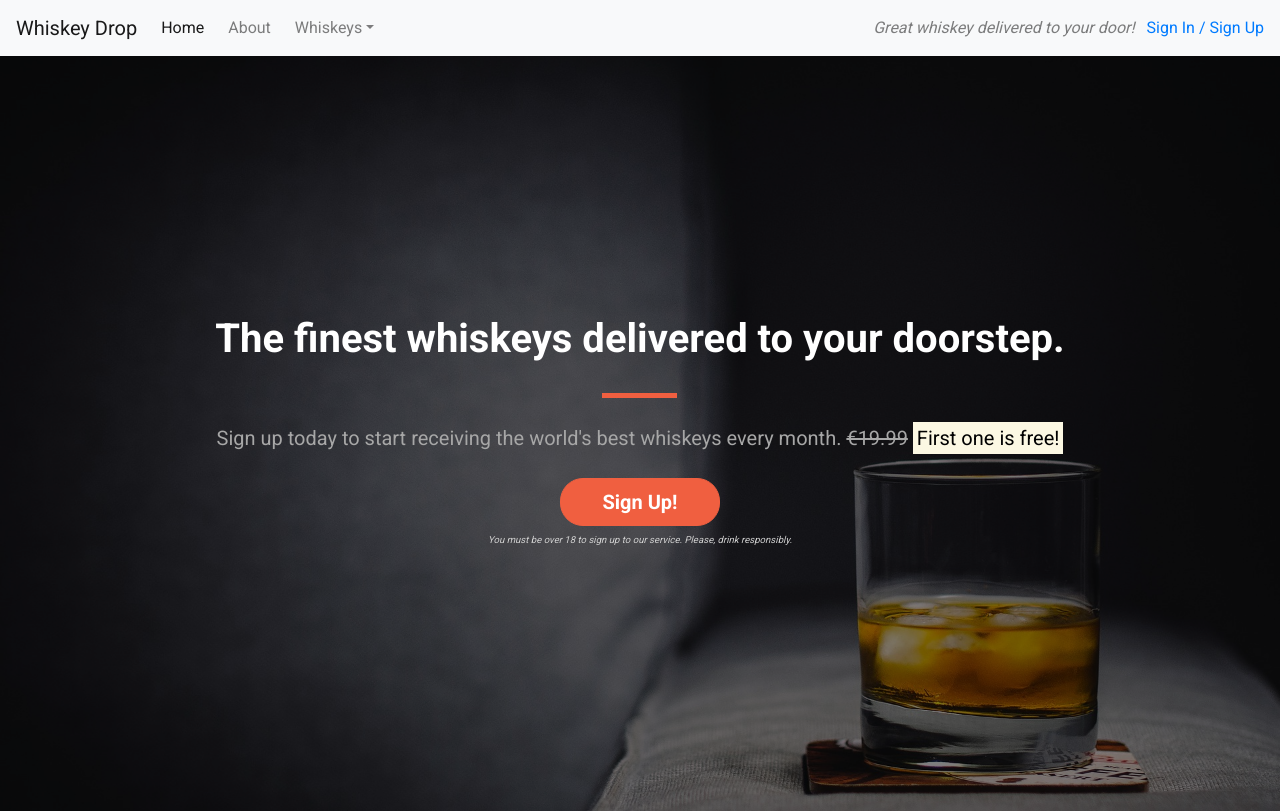
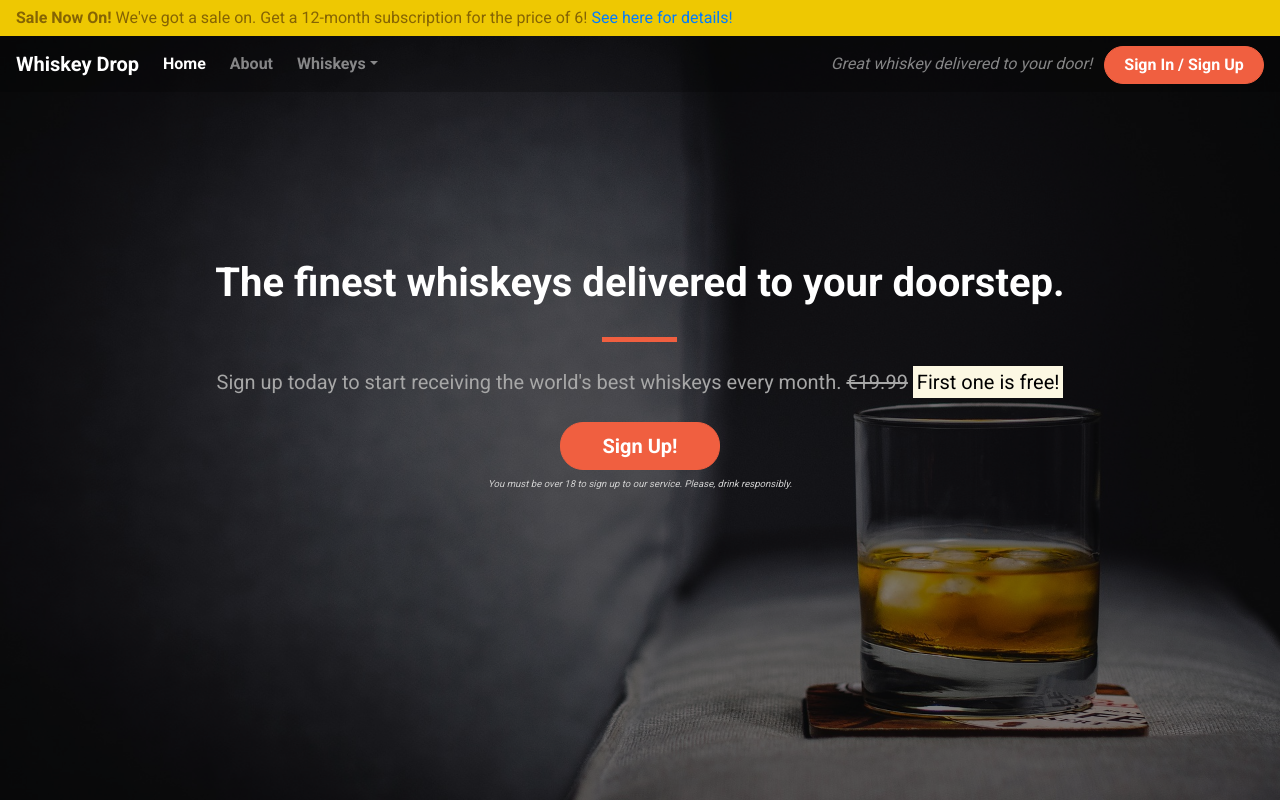
Before and after one commit to JarlathMacS/bootstrap4, a plain HTML site: page index.html in a window 1280 px wide. Shown: the top 811 px of the page. Drawn offline with nearby package versions, Linux system fonts and the light colour scheme.

Commit message:
Add content for "Styling our Nav and Alert" video

```diff
--- a/css/style.css
+++ b/css/style.css
@@ -2,7 +2,17 @@ body {
     font-family: 'Roboto', sans-serif;
 }
 
-.alert-container {
+.alert-container .col-12 {
+    padding-left: 0;
+    padding-right: 0;
+}
+
+.site-wide-alert {
+    border-radius: 0;
+    margin-bottom: 0;
+    padding: 5px 15px;
+    background-color: #eec802;
+    border-color: #eec802;
 }
 
 .callout-container {
@@ -52,6 +62,36 @@ body {
     width: 35px;
 }
 
+/* Navbar */
+
+.navalert-container {
+    position: absolute;
+    top: 0;
+    left: 0;
+    padding-left: 0;
+    padding-right: 0;
+    z-index: 1;
+}
+
+.navbar {
+    margin-bottom: 0;
+    border: 0;
+    width: 100%;
+    background-color: rgba(0, 0, 0, 0.25);
+}
+
+.navbar .navbar-toggler {
+    border: 0;
+}
+
+.navbar-brand {
+    font-weight: bold;
+}
+
+.navbar .navbar-nav a {
+    font-weight: bold;
+}
+
 /* Jumbotron */
 
 .jumbotron {
--- a/index.html
+++ b/index.html
@@ -9,7 +9,19 @@
         <link rel="stylesheet" href="css/style.css" type="text/css" />
     </head>
     <body>
-        <nav class="navbar navbar-light bg-light navbar-expand-sm">
+        <div class="container-fluid navalert-container">
+            <div class="container-fluid alert-container">
+                <div class="row d-none d-sm-block">
+                    <div class="col-12">
+                        <div class="site-wide-alert alert alert-warning">
+                            <strong>Sale Now On!</strong>
+                            We've got a sale on. Get a 12-month subscription for the price of 6!
+                            <a href="">See here for details!</a>
+                        </div>
+                    </div>
+                </div>
+            </div>
+            <nav class="navbar navbar-dark navbar-expand-sm">
                 <a href="/" class="navbar-brand">Whiskey Drop</a>
                 <button class="navbar-toggler ml-auto" type="button" data-toggle="collapse" data-target="#navbarNavDropdown" aria-controls="navbarNavDropdown" aria-expanded="false" aria-label="Toggle navigation">
                     <span class="navbar-toggler-icon"></span>
@@ -34,20 +46,10 @@
                     <p class="navbar-text my-auto mr-2">
                         <i>Great whiskey delivered to your door!</i>
                     </p>
-                <a href="/login">Sign In / Sign Up</a>
+                    <a href="/login" class="btn btn--cta btn--red">Sign In / Sign Up</a>
                 </div>
             </nav>
-        <!-- <div class="container alert-container">
-      <div class="row d-none d-sm-block">
-        <div class="col-12">
-          <div class="alert alert-warning">
-            <strong>Sale Now On!</strong>
-            We've got a sale on. Get a 12-month subscription for the price of 6!
-            <a href="">See here for details!</a>
         </div>
-        </div>
-      </div>
-    </div> -->
         <!-- Callout -->
         <div class="container-fluid callout-container">
             <div class="opaque-overlay">&nbsp;</div>
```
Lines whose indentation alone changed are shown as unchanged.
